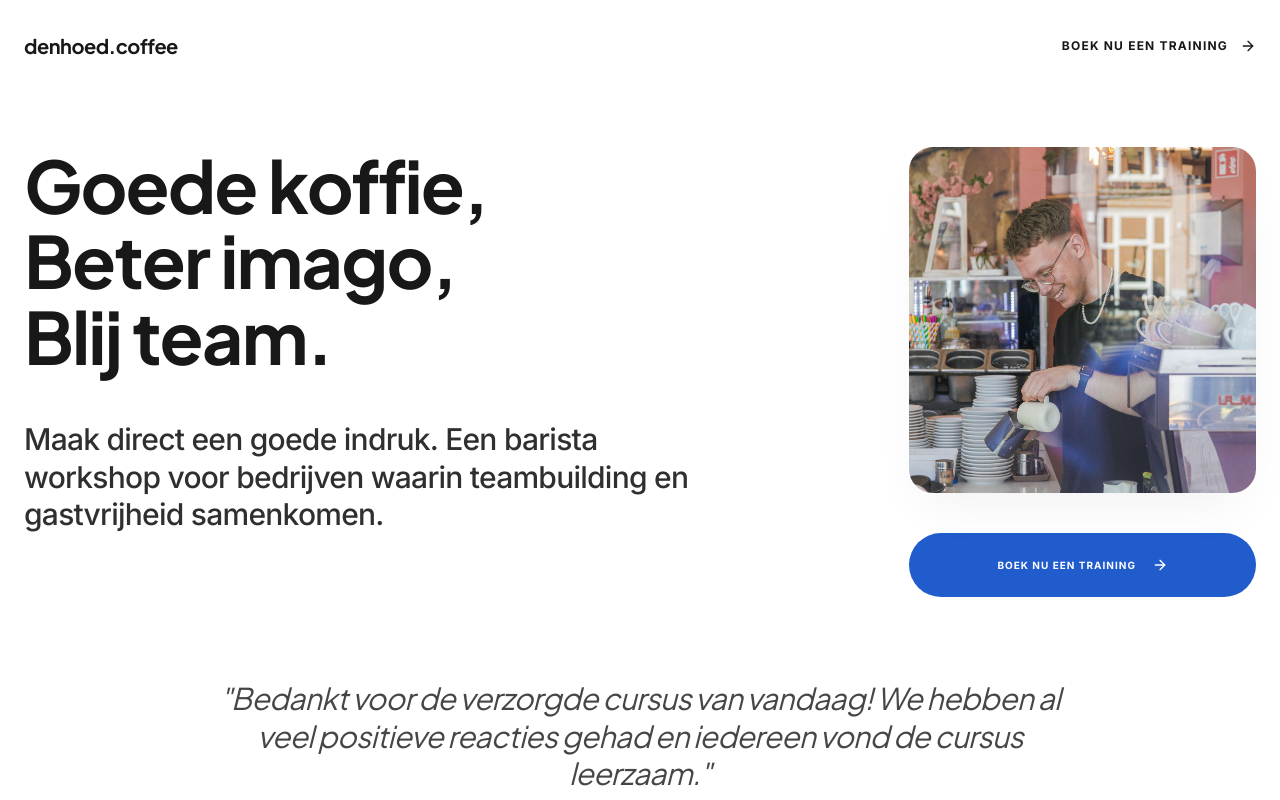
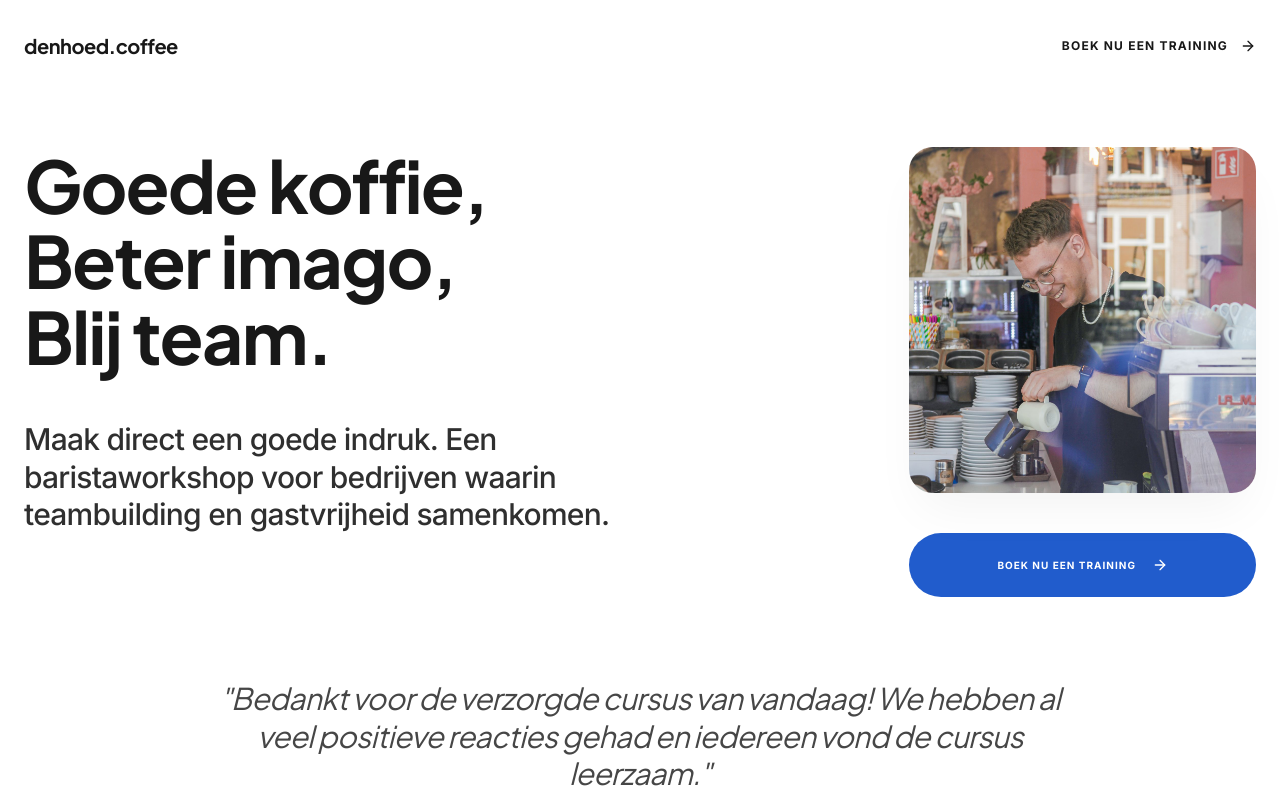
Before and after one commit to rimmerdenhoed/denhoed.coffee, a React (Vite) app: page / in a window 1280 px wide. Shown: the top 800 px of the page. Built offline with nearby package versions, Linux system fonts and the light colour scheme.

Commit message:
Fix Dutch spelling: join compound words (baristaworkshop, baristatraining)

```diff
--- a/index.html
+++ b/index.html
@@ -4,7 +4,7 @@
     <meta charset="UTF-8" />
     <meta name="viewport" content="width=device-width, initial-scale=1.0" />
     <title>denhoed.coffee — Zakelijke Baristatrainingen</title>
-    <meta name="description" content="Zakelijke baristatrainingen voor een betere eerste indruk en een blij team. Boek een barista workshop voor uw bedrijf in Nijmegen." />
+    <meta name="description" content="Zakelijke baristatrainingen voor een betere eerste indruk en een blij team. Boek een baristaworkshop voor uw bedrijf in Nijmegen." />
     <meta property="og:title" content="denhoed.coffee — Zakelijke Baristatrainingen" />
     <meta property="og:description" content="Zakelijke baristatrainingen voor een betere eerste indruk en een blij team." />
     <meta property="og:type" content="website" />
--- a/src/App.tsx
+++ b/src/App.tsx
@@ -163,7 +163,7 @@ export default function App() {
               <div className="relative w-full aspect-square overflow-hidden rounded-3xl shadow-2xl shadow-black/5 bg-main-bg">
                 <img
                    src="/hero.jpeg"
-                   alt="Barista training"
+                   alt="Baristatraining"
                    className="w-full h-full object-cover hover:scale-105 transition-transform duration-[2s]"
                 />
               </div>
@@ -199,7 +199,7 @@ export default function App() {
 
               <motion.div variants={fadeIn} className="space-y-10 max-w-2xl">
                 <p className="text-xl md:text-3xl font-medium leading-tight tracking-tight text-main-text/90">
-                  Maak direct een goede indruk. Een barista workshop voor bedrijven waarin teambuilding en gastvrijheid samenkomen.
+                  Maak direct een goede indruk. Een baristaworkshop voor bedrijven waarin teambuilding en gastvrijheid samenkomen.
                 </p>
 
                 {/* Button - Mobile only, under headline */}
@@ -335,7 +335,7 @@ export default function App() {
                 >
                   <img
                     src="/training.jpg"
-                    alt="Barista training sessie"
+                    alt="Baristatraining"
                     className="w-full h-full object-cover transition-transform duration-700 group-hover:scale-105"
                   />
                 </motion.div>
```
